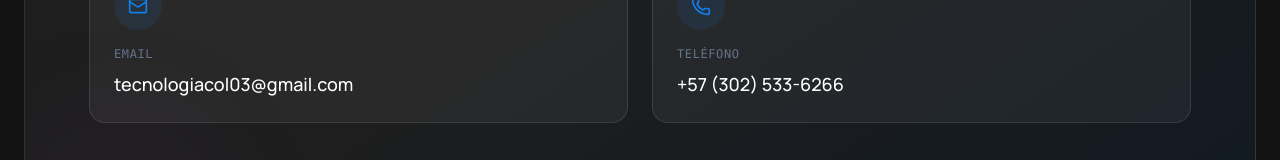
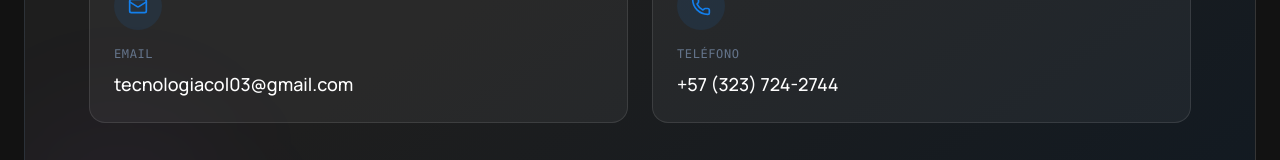
Before and after one commit to jackira01/tecnologiacol-portfolio, a React (Vite) app: page / in a window 1280 px wide. Shown: the part 4507-4667 px from the top of the page. Built offline with nearby package versions, Linux system fonts and the light colour scheme; a web font is replaced by a local one.

Commit message:
Update Contact.tsx

```diff
--- a/components/Contact.tsx
+++ b/components/Contact.tsx
@@ -65,7 +65,7 @@ const Contact: React.FC = () => {
                                 </div>
                                 <p className="text-xs text-slate-500 uppercase tracking-wider mb-2 font-mono">Teléfono</p>
                                 <p className="text-white font-medium text-lg group-hover:text-primary transition-colors">
-                                    +57 (302) 533-6266
+                                    +57 (323) 724-2744
                                 </p>
                             </a>
                         </div>
```
